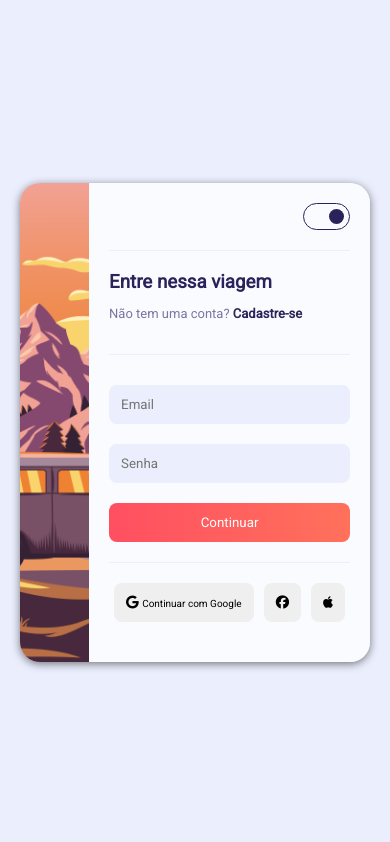
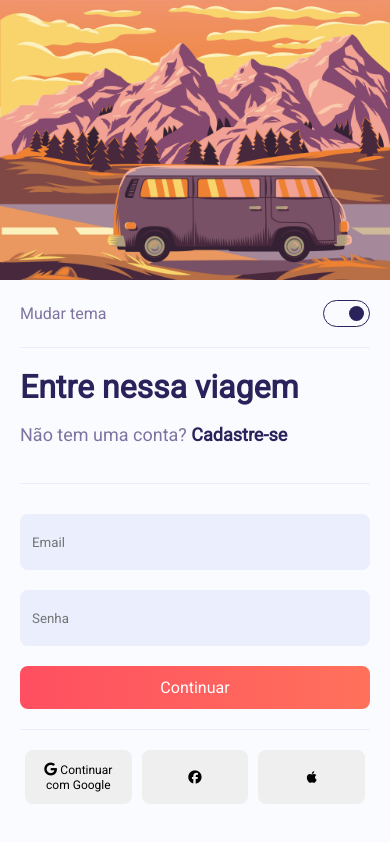
Before and after one commit to rayashi/simple-login, a plain HTML site: page index.html in a window 390 px wide. Drawn offline with Linux system fonts and the light colour scheme.

Commit message:
feat: add responsiveness on screen 880px, 480px and 360px

```diff
--- a/index.html
+++ b/index.html
@@ -2,6 +2,7 @@
 <html lang="en" data-theme="dark">
   <head>
     <meta charset="UTF-8" />
+    <meta name="viewport" content="width=device-width, initial-scale=1.0" />
     <title>Beto Coder Login</title>
     <script
       src="https://kit.fontawesome.com/7f335cf7b9.js"
@@ -22,6 +23,8 @@
       <div id="illustration"></div>
       <div class="form-container">
         <div class="theme-selector">
+          <span class="theme-selector-text">Mudar tema</span>
+          <div id="toggle">
             <input
               type="checkbox"
               id="switch"
@@ -30,8 +33,9 @@
             />
             <label for="switch">Toggle</label>
           </div>
+        </div>
         <div class="form-header">
-          <h3>Entre nessa viagem</h3>
+          <h1>Entre nessa viagem</h1>
           <p>Não tem uma conta? <a>Cadastre-se</a></p>
         </div>
         <form>
--- a/style.css
+++ b/style.css
@@ -30,7 +30,9 @@ body {
 .main {
   display: flex;
   width: 100%;
-  max-width: 800px;
+  max-width: 1080px;
+  height: 100%;
+  max-height: 720px;
   margin: 20px;
   box-shadow: rgba(0, 0, 0, 0.5) 0px 2px 8px 0px;
   border-radius: 20px;
@@ -59,7 +61,6 @@ body {
 .form-container {
   display: flex;
   flex-direction: column;
-  justify-content: space-around;
   border-top-right-radius: 20px;
   border-bottom-right-radius: 20px;
   padding: 20px;
@@ -82,7 +83,7 @@ body {
 }
 
 .form-buttons button span {
-  font-size: 10px;
+  font-size: 12px;
 }
 
 form {
@@ -93,19 +94,20 @@ form {
   padding: 20px 0;
 }
 
-h3 {
+h1 {
   font-weight: bold;
   color: var(--primary-text);
   margin: 0;
 }
 
 p {
-  font-size: small;
+  font-size: large;
 }
 
 input {
   color: var(--dark);
   margin: 10px 0;
+  height: 32px;
   border: none;
   padding: 12px;
   border-radius: 8px;
@@ -128,12 +130,18 @@ button[type="submit"] {
   margin-top: 10px;
   background-image: linear-gradient(to right, #ff4f61, #ff715b);
   color: white;
+  font-size: 16px;
 }
 
 .theme-selector {
   display: flex;
-  justify-content: flex-end;
+  justify-content: space-between;
+  align-items: center;
   padding-bottom: 20px;
+}
+
+#toggle {
+  display: flex;
 }
 
 /* Switch */
@@ -175,3 +183,44 @@ input:checked + label:after {
 label:active:after {
   width: 20px;
 }
+
+/* Media Queries */
+
+@media (max-width: 880px) {
+  .main {
+    flex-direction: column;
+    max-height: 100%;
+    height: 100%;
+    max-width: 100%;
+    width: 100%;
+    margin: 0;
+    border-radius: 0;
+    box-shadow: none;
+  }
+
+  #illustration {
+    border-top-left-radius: 0;
+    border-top-right-radius: 0;
+    border-bottom-left-radius: 0;
+    border-bottom-right-radius: 0;
+  }
+
+  .form-container {
+    border-top-left-radius: 0;
+    border-top-right-radius: 0;
+    border-bottom-left-radius: 0;
+    border-bottom-right-radius:0;
+  }
+}
+
+@media (max-width: 480px) {
+  .form-buttons button {
+    flex: 1;
+  }
+}
+
+@media (max-width: 360px) {
+  .form-buttons button span {
+    display: none;
+  }
+}
```
Lines whose indentation alone changed are shown as unchanged.
